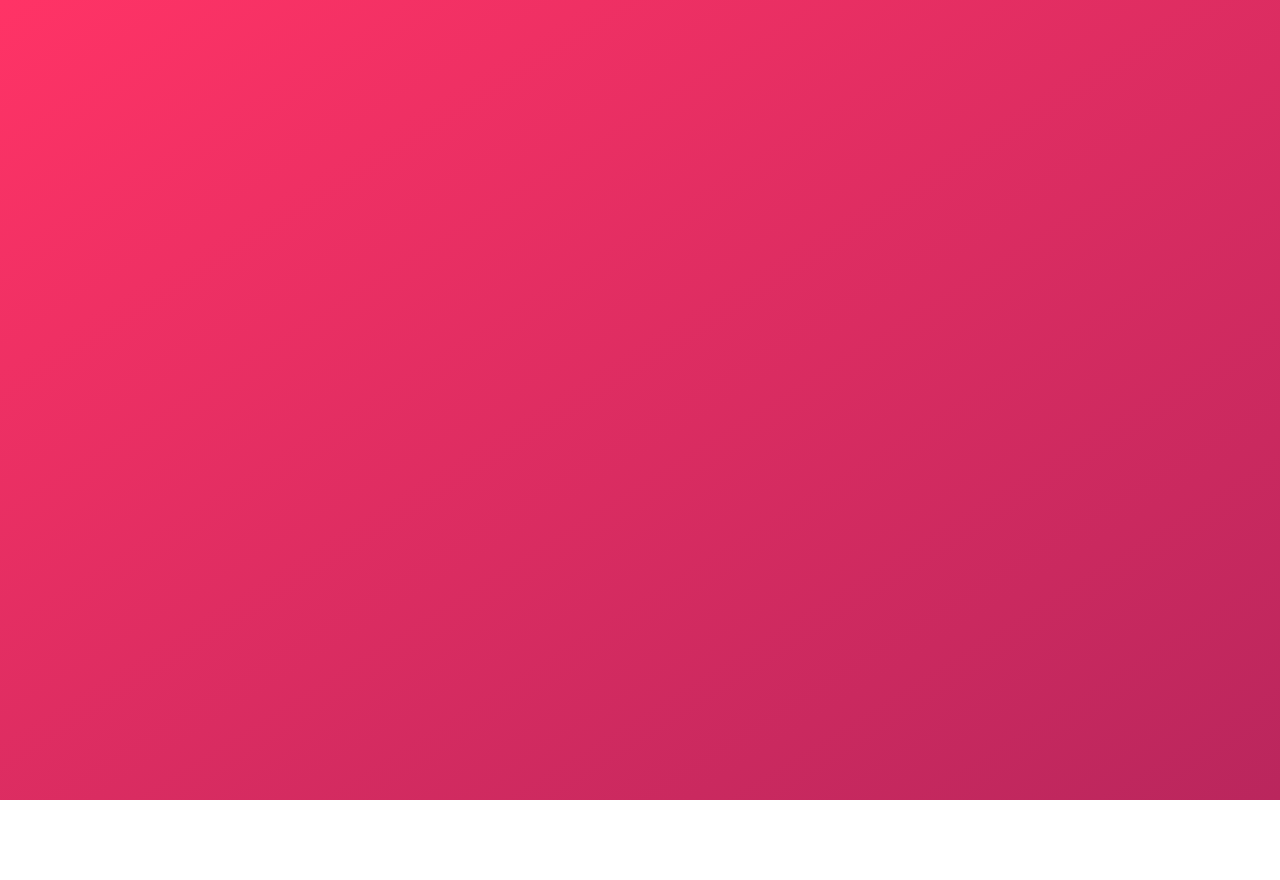
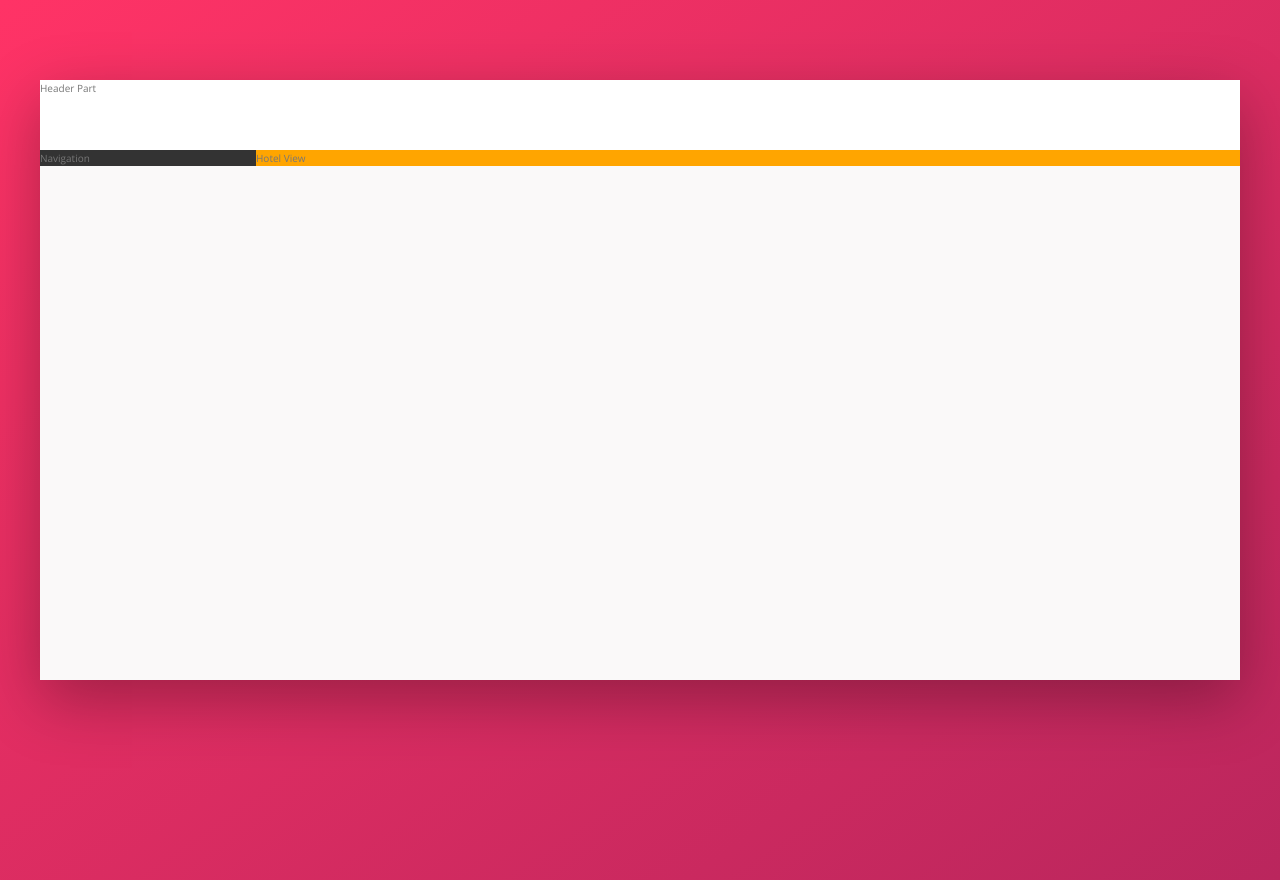
Before and after one commit to YardenPorat/Trillo-Project, a plain HTML site: page index.html in a window 1280 px wide. Before the commit the page ends 800 px from the top, so only its background shows below. Drawn offline with nearby package versions, Linux system fonts and the light colour scheme.

Commit message:
Building the overall layout

```diff
--- a/css/style.css
+++ b/css/style.css
@@ -8,7 +8,8 @@
   --color-gray-light-4: #ccc;
   --color-gray-dark-1: #333;
   --color-gray-dark-2: #777;
-  --color-gray-dark-3: #999; }
+  --color-gray-dark-3: #999;
+  --shadow-dark: 0 2rem 6rem rgba(0,0,0,0.3); }
 
 * {
   margin: 0;
@@ -29,5 +30,28 @@ body {
   background-image: linear-gradient(to right bottom, var(--color-primary-light), var(--color-primary-dark));
   background-size: cover;
   background-repeat: no-repeat;
-  min-height: 100vh;
-  width: 100vh; }
+  min-height: 100vh; }
+
+.container {
+  max-width: 120rem;
+  margin: 8rem auto;
+  background-color: var(--color-gray-light-1);
+  box-shadow: var(--shadow-dark);
+  min-height: 75vh; }
+
+.header {
+  height: 7rem;
+  background-color: #fff;
+  border-bottom: var(--color-gray-light-2); }
+
+.content {
+  display: flex; }
+
+.sidebar {
+  background-color: var(--color-gray-dark-1);
+  flex: 0 0 18%; }
+
+.hotel-view {
+  background-color: #fff;
+  background-color: orange;
+  flex: 1; }
--- a/index.html
+++ b/index.html
@@ -11,6 +11,12 @@
         <title>trillo &mdash; Your all-in-one booking app</title>
     </head>
     <body>
-        &nbsp;
+        <div class="container">
+            <header class="header">Header Part</header>
+            <div class="content">
+                <nav class="sidebar">Navigation</nav>
+                <main class="hotel-view"> Hotel View</main>
+            </div>
+        </div>
     </body>
 </html>
--- a/sass/_base.scss
+++ b/sass/_base.scss
@@ -13,6 +13,7 @@
     --color-gray-dark-1: #333;
     --color-gray-dark-2: #777;
     --color-gray-dark-3: #999;
+    --shadow-dark: 0 2rem 6rem rgba(0,0,0,0.3);
 }
 *{
     margin: 0;
@@ -35,5 +36,4 @@ body{
     background-size: cover;
     background-repeat: no-repeat;
     min-height: 100vh;
-    width: 100vh;
 }
--- a/sass/_layout.scss
+++ b/sass/_layout.scss
@@ -0,0 +1,24 @@
+.container{
+    max-width: 120rem;
+    margin: 8rem auto;
+    background-color: var(--color-gray-light-1);
+    box-shadow: var(--shadow-dark);
+    min-height: 75vh;
+}
+.header{
+    height: 7rem;
+    background-color: #fff;
+    border-bottom: var(--color-gray-light-2);
+}
+.content{
+    display: flex;
+}
+.sidebar{
+    background-color:  var(--color-gray-dark-1);
+    flex: 0 0 18%;
+}
+.hotel-view{
+    background-color: #fff;
+    background-color: orange;
+    flex: 1;
+}
```
